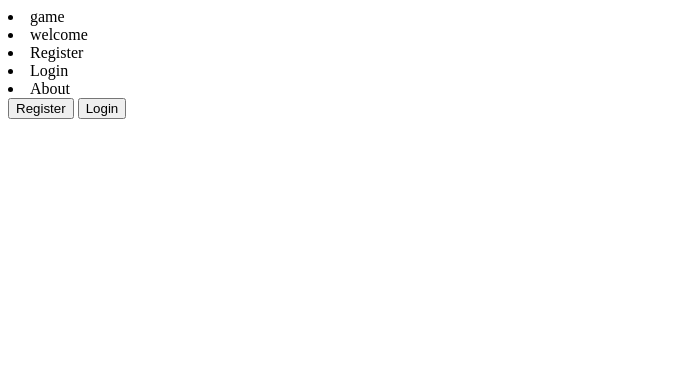
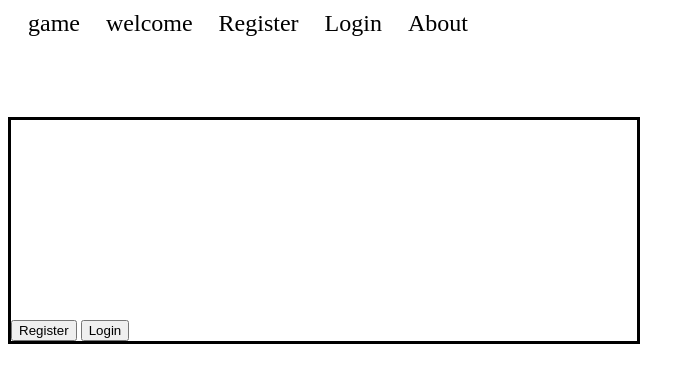
Before and after one commit to ophirporat/Packman, a plain HTML site: page index.html in a window 1280 px wide. Shown: the whole page, without its empty margins (0-695 px from the left). Drawn offline with Linux system fonts and the light colour scheme.

Commit message:
css & html updates

```diff
--- a/index.html
+++ b/index.html
@@ -10,19 +10,20 @@
 <body>
     <div id="header">
         <div class="logo">
+
         </div>
     </div>
 
     <div id="menu">
-
-        <div class="menuitems">
+        <ul>
             <li onclick="switchDivs('settingsPage')">game</li>
             <li onclick="switchDivs('welcomePage')">welcome</li>
             <li onclick="switchDivs('registerPage')">Register</li>
             <li onclick="switchDivs('loginPage')"> Login</li>
             <li onclick="switchDivs('aboutPage')">About</li>
+        </ul>
 
-        </div>
+
     </div>
 
     <div id="content">
@@ -42,20 +43,17 @@
 
                     <label for="username"><b>UserName</b></label>
                     <input type="text" placeholder="Enter User Name" name="username" id="username" required>
-
+                    <br/>
                     <label for="password"><b>Password</b></label>
                     <input type="password" placeholder="Enter Password" name="password" id="password" required>
-
+                    <br/>
                     <label for="fullName"><b>Full Name</b></label>
                     <input type="text" placeholder="Enter Your Name" name="fullName" id="fullName" required>
-
+                    <br/>
                     <label for="email"><b>Email</b></label>
                     <input type="text" placeholder="Enter Email" name="email" id="email" required>
-
+                    <br/>
                     <label for="birthday"><b>Date of Birth</label>
-                    <label>birthday:
-							<br/>
-							<br/>
                     <SELECT id="year" name="yyyy" onchange="change_year(this)">
 								</SELECT>
                     <SELECT id="month" name="mm" onchange="change_month(this)">
@@ -67,27 +65,26 @@
                 </div>
 
                 <div class="container signin">
-                        <p>Already have an account? <ul onclick="switchDivs('loginPage')">Sign in</ul></p>
+                    <p>Already have an account?
+                        <ul onclick="switchDivs('loginPage')">Sign in</ul>
+                    </p>
                 </div>
         </div>
         </form>
 
-		</div>
-
         <div style="display: none;" id="loginPage">
 
             <label for="pass"><b>UserName</b></label>
-
             <input type="text" placeholder="Enter Username" id="uname" name="uname" required>
-
+            <br/>
             <label for="pass"><b>Password</b></label>
             <input type="password" placeholder="Enter Password" id="pass" name="pass" required>
-
+            <br/>
             <button type="submit" onclick="validateFormAndLogin()">Login</button>
-
             <button type="button" class="cancelbtn">Cancel</button>
+            <br/>
             <span class="psw">Forgot <a href="#">password?</a></span>
-
+            <br/>
 
         </div>
 
@@ -136,8 +133,10 @@
     </div>
 
     <div id="footer">
+    </div>
 
     </div>
+
 
 </body>
 
--- a/style.css
+++ b/style.css
@@ -1,9 +1,51 @@
-.menuitems {
+body {
+    align-items: center;
+}
+
+#content {
+    width: 50%;
+    margin-top: 80px;
+    border-style: solid;
+}
+
+div {}
+
+ul {
+    list-style-type: none;
+    margin: 10px;
+    padding: 0;
+    background-color: white;
+    font-size: x-large;
+}
+
+li {
+    display: inline;
+    margin: 10px;
+    cursor: pointer;
+}
+
+li:hover {
+    font-weight: bold;
+}
+
+#register,
+#login {
     display: inline-block;
+    margin-top: 200px;
+    align-items: center;
+}
+
+button {
+    cursor: pointer;
+    align-self: center;
 }
 
 
 /**** register form ****/
+
+#registerPage {
+    width: 100%;
+}
 
 * {
     box-sizing: border-box
@@ -21,7 +63,7 @@
 
 input[type=text],
 input[type=password] {
-    width: 100%;
+    width: 30%;
     padding: 15px;
     margin: 5px 0 22px 0;
     display: inline-block;
```
Lines whose indentation alone changed are shown as unchanged.
